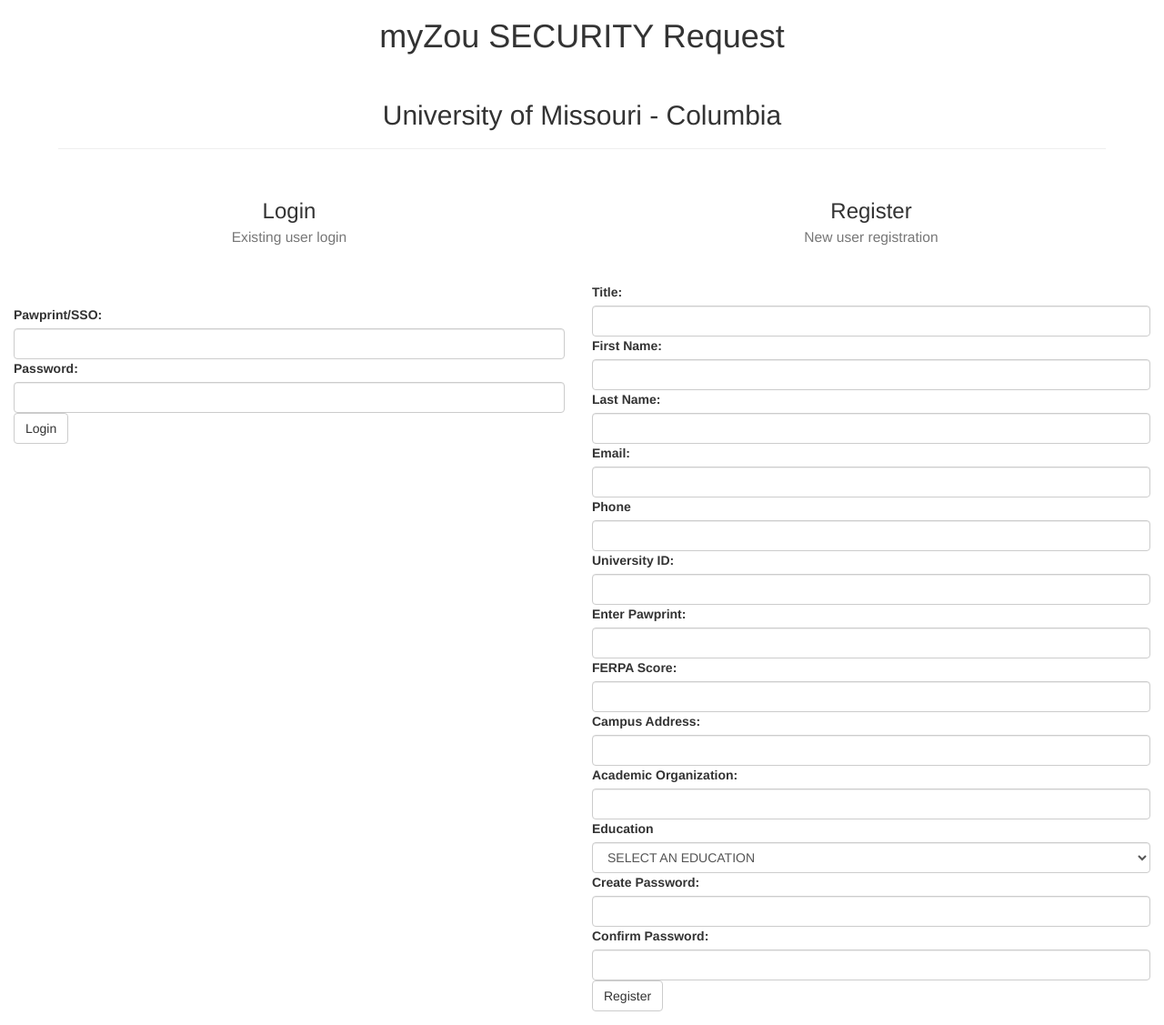
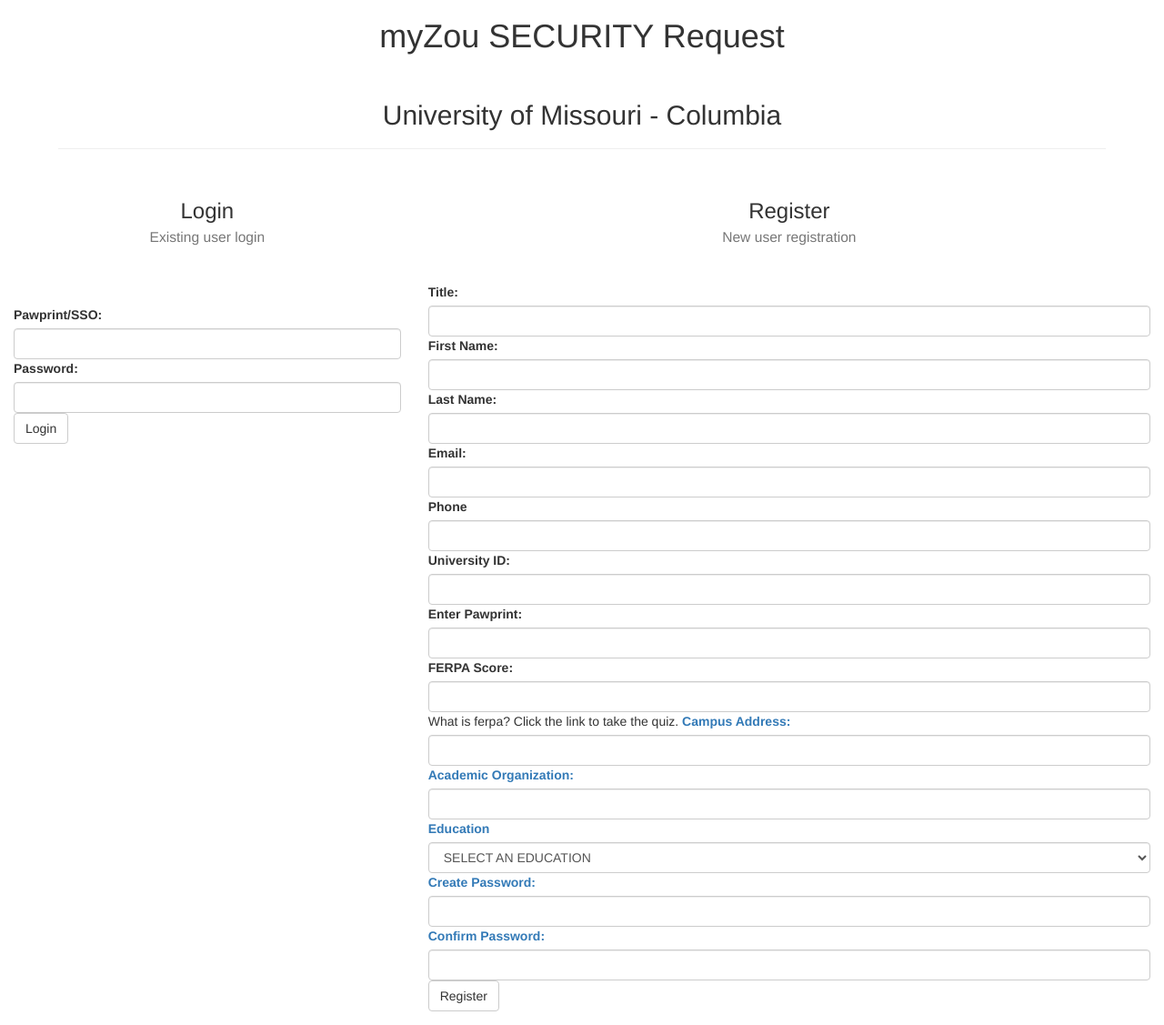
Before and after one commit to ryan-neff/SWE-FS15-GroupE-FinalProject, a CodeIgniter app: page /ci/ in a window 1280 px wide. Shown: the whole page at 91% size. Run offline with CodeIgniter, Linux system fonts and the light colour scheme.

Commit message:
Changes to login ferpa and buttons

```diff
--- a/application/views/loginPage.php
+++ b/application/views/loginPage.php
@@ -125,8 +125,8 @@
                             <label for="ferpa">FERPA Score: </label>
                             <?php echo form_error('ferpa'); ?>
                             <input id="ferpa" class="form-control" type="text" name="ferpa" value="<?php echo set_value('ferpa'); ?>"></input>
-
-                             <label for="campusAddress">Campus Address: </label>
+							What is ferpa? Click the link to take the quiz.<a href="http://myzoutraining.missouri.edu/ferpareq.php">
+                            <label for="campusAddress">Campus Address: </label>
                             <?php echo form_error('campusAddress'); ?>
                             <input id="campusAddress" class="form-control" type="text" name="campusAddress" value="<?php echo set_value('campusAddress'); ?>"></input>
 
--- a/application/views/myZouSecurityRequestForm.php
+++ b/application/views/myZouSecurityRequestForm.php
@@ -988,14 +988,14 @@
 	</div>
 
 	<hr/>
-
+	<div style="text-align:center;">
 	<input id="Submit" type="Submit" class="btn btn-default" value ="Submit" name="Submit">
 
-	</div>
 	</form>
 
     <form>
          <input type="button" class="btn btn-default" value="Print" onclick="window.print()" />
       </form>
+    </div>
 </body>
 </html>
```
